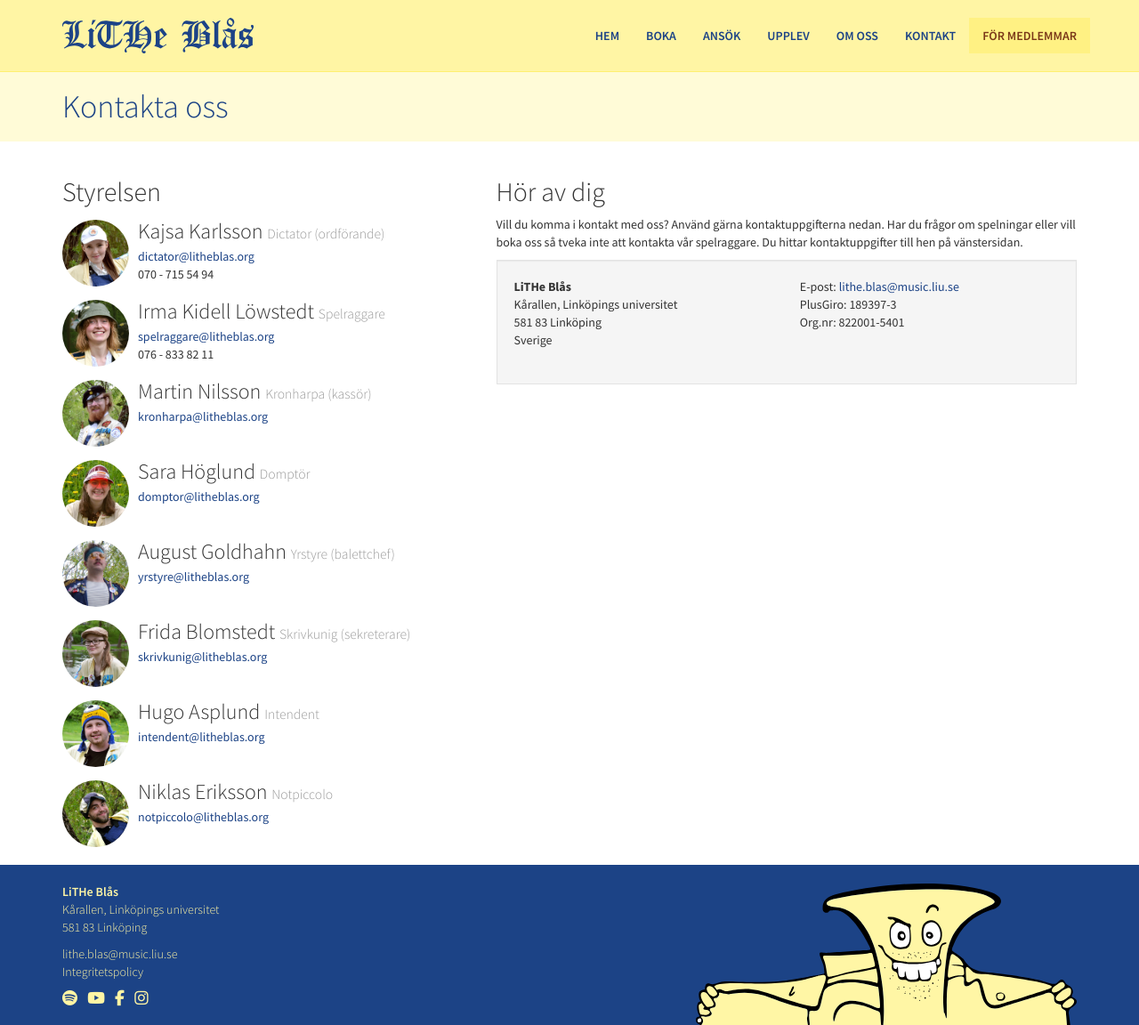
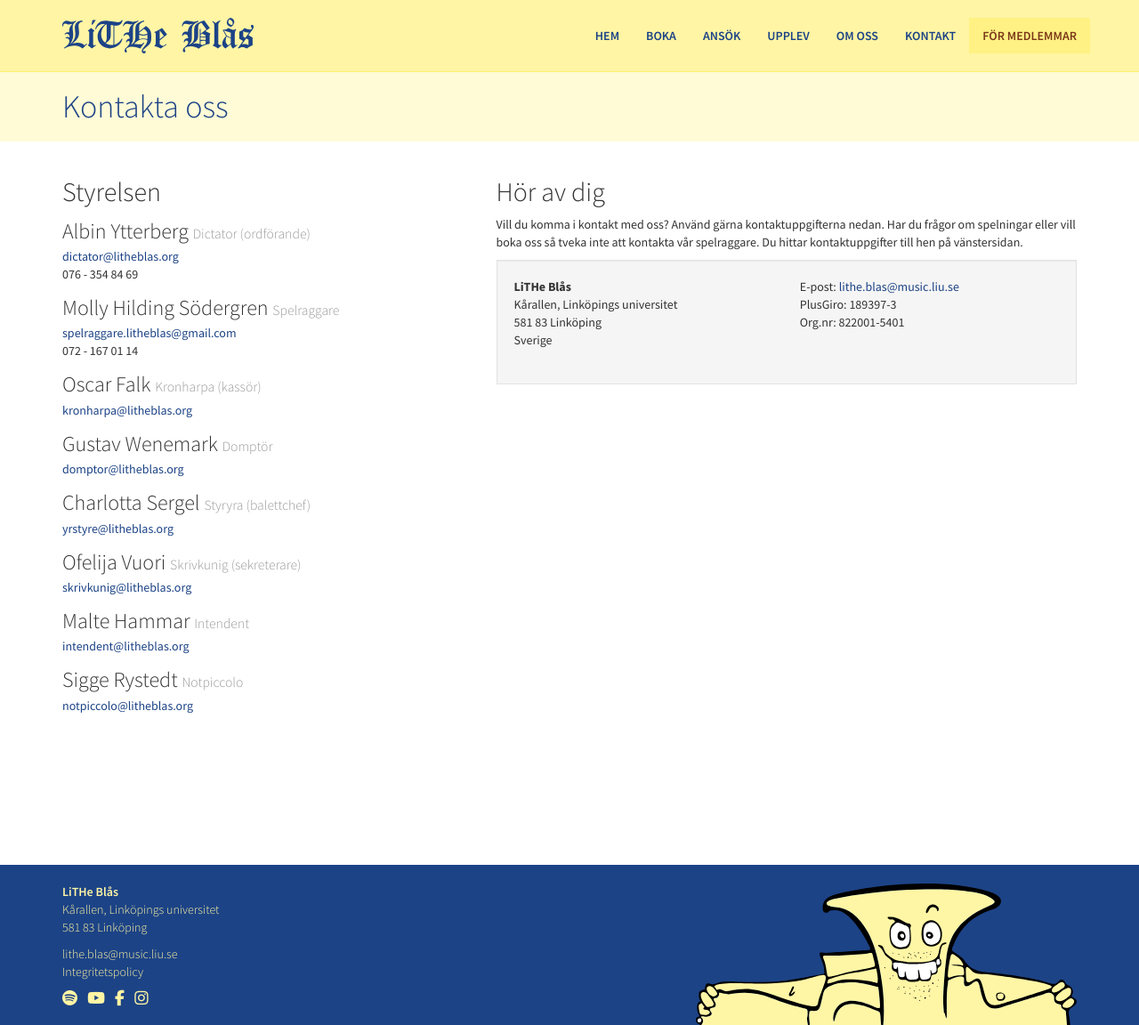
Before and after one commit to litheblas/litheblas.org, a Jekyll site: the page built from _pages/kontakt.md, in a window 1280 px wide and 1152 px high. Shown: the whole window at 89% size. Built offline with Jekyll 4.4.1, drawn with Linux system fonts in a browser that asks for light colours; nearby versions of some CDN libraries.

Commit message:
Added the new board members.

```diff
--- a/_layouts/contact.html
+++ b/_layouts/contact.html
@@ -14,6 +14,65 @@ layout: default
         <div class="col-md-5 contact-board">
             <h2>Styrelsen</h2>
 
+            <div class="media">
+                <div class="media-body">
+                    <h3 class="media-heading">Albin Ytterberg <small>Dictator (ordförande)</small></h3>
+                    <a href="mailto:dictator@litheblas.org">dictator@litheblas.org</a><br>
+                    076 - 354 84 69
+                </div>
+            </div>
+
+            <div class="media">
+                <div class="media-body">
+                    <h3 class="media-heading">Molly Hilding Södergren <small>Spelraggare</small></h3>
+                    <a href="mailto:spelraggare.litheblas@gmail.com">spelraggare.litheblas@gmail.com</a><br>
+                    072 - 167 01 14
+                </div>
+            </div>
+
+            <div class="media">
+                <div class="media-body">
+                    <h3 class="media-heading">Oscar Falk <small>Kronharpa (kassör)</small></h3>
+                    <a href="mailto:kronharpa@litheblas.org">kronharpa@litheblas.org</a><br>
+                </div>
+            </div>
+
+            <div class="media">
+               <div class="media-body">
+                   <h3 class="media-heading">Gustav Wenemark <small>Domptör</small></h3>
+                   <a href="mailto:domptor@litheblas.org">domptor@litheblas.org</a><br>
+               </div>
+           </div>
+
+           <div class="media">
+               <div class="media-body">
+                   <h3 class="media-heading">Charlotta Sergel <small>Styryra (balettchef)</small></h3>
+                   <a href="mailto:styryra@litheblas.org">yrstyre@litheblas.org</a><br>
+                </div>
+            </div>
+
+            <div class="media">
+                <div class="media-body">
+                    <h3 class="media-heading">Ofelija Vuori <small>Skrivkunig (sekreterare)</small></h3>
+                    <a href="mailto:skrivkunig@litheblas.org">skrivkunig@litheblas.org</a><br>
+                </div>
+            </div>
+
+            <div class="media">
+                <div class="media-body">
+                    <h3 class="media-heading">Malte Hammar <small>Intendent</small></h3>
+                    <a href="mailto:intendent@litheblas.org">intendent@litheblas.org</a><br>
+                </div>
+            </div>
+
+            <div class="media">
+                <div class="media-body">
+                    <h3 class="media-heading">Sigge Rystedt <small>Notpiccolo</small></h3>
+                    <a href="mailto:notpiccolo@litheblas.org">notpiccolo@litheblas.org</a><br>
+                </div>
+            </div>
+
+<!--
             <div class="media">
                 <img class="media-object pull-left img-circle" src="{{ "/assets/img/board/peo.png" | relative_url }}" alt="">
                 <div class="media-body">
@@ -79,6 +138,7 @@ layout: default
                     <a href="mailto:notpiccolo@litheblas.org">notpiccolo@litheblas.org</a><br>
                 </div>
             </div>
+-->
         </div>
 
         <div class="col-md-7">
```
